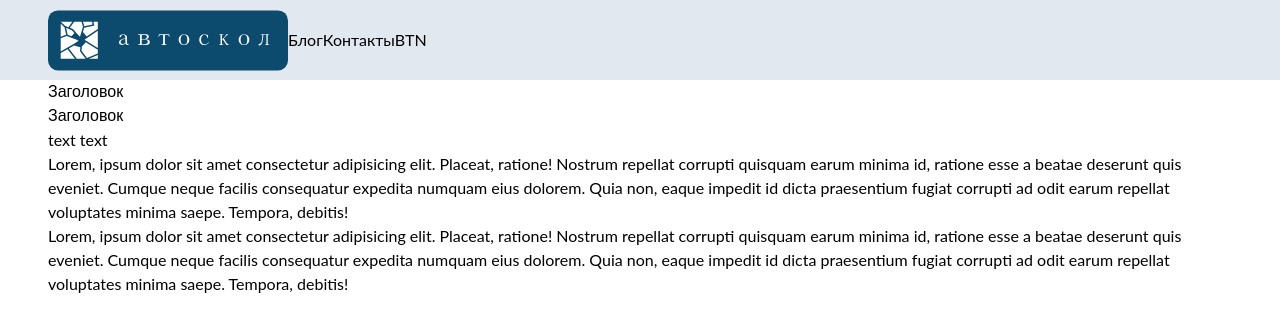
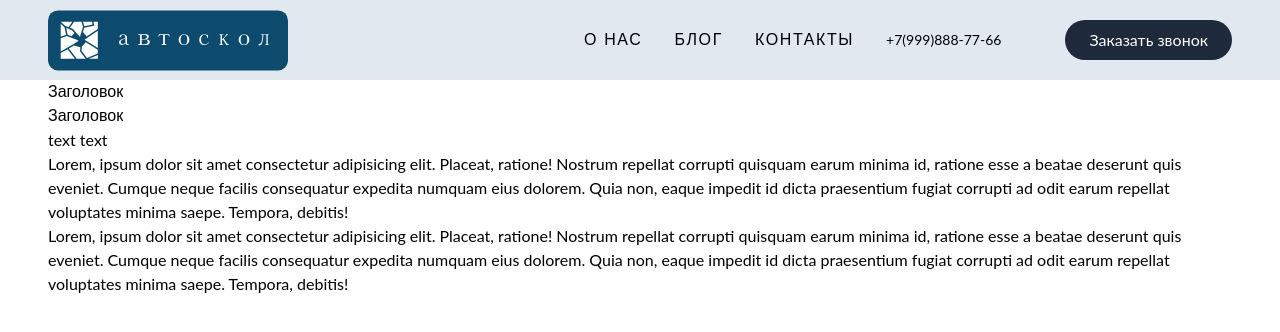
Before and after one commit to shiryaev585/skolauto, a Nuxt app: page / in a window 1280 px wide. Shown: the top 332 px of the page. Built offline with nearby package versions, Linux system fonts and the light colour scheme.

Commit message:
in progress

```diff
--- a/assets/style/_global.scss
+++ b/assets/style/_global.scss
@@ -1,5 +1,5 @@
 $font-main: 'Lato', sans-serif;
-$font-heading: 'Raleway', sans-serif;
+$font-heading: 'Oswald', sans-serif;
 
 
 $red: rgb(241, 57, 57);
--- a/components/site/Header.vue
+++ b/components/site/Header.vue
@@ -3,16 +3,21 @@
         'header some fixed top-0 left-0 w-screen flex items-center bg-slate-200',
         { '_scrolled backdrop-blur-md': isScrolled }
         ]">
-        <div class="container flex items-center">
+        <div class="container flex items-center justify-between">
             <nuxt-link to="/">
                 <ui-logo />
             </nuxt-link>
-            <nav>
-                <nuxt-link to="/posts">Блог</nuxt-link>
-                <nuxt-link to="/contacts">Контакты</nuxt-link>
-            </nav>
+            <div class="flex">
+                <nav class="header__nav flex items-center">
+                    <nuxt-link to="/about" class="header__nav-link uppercase tracking-widest hover:opacity-50 transition-opacity duration-300">О нас</nuxt-link>
+                    <nuxt-link to="/posts" class="header__nav-link uppercase tracking-widest hover:opacity-50 transition-opacity duration-300">Блог</nuxt-link>
+                    <nuxt-link to="/contacts" class="header__nav-link uppercase tracking-widest hover:opacity-50 transition-opacity duration-300">Контакты</nuxt-link>
+                </nav>
 
-            <button @click="globalStore.toggleBodyLocked">BTN</button>
+                <a class="flex items-center ml-8 text-sm" href="tel:+79998887766">+7(999)888-77-66</a>
+
+                <ui-btn class="ml-16" @click="globalStore.togglePopup(true)">Заказать звонок</ui-btn>
+            </div>
         </div>
     </header>
 </template>
@@ -24,7 +29,7 @@ import { useGlobalStore } from '~/stores/global';
 const globalStore = useGlobalStore();
 
 const checkScroll = () => {
-    const currentScroll = window.scrollY > 5;
+    const currentScroll = window.scrollY > 20;
 
     if (isScrolled === currentScroll) { return; }
     isScrolled.value = currentScroll;
@@ -51,5 +56,19 @@ onUnmounted(() => {
     &._scrolled {
         background: rgba(255, 255, 255, .2);
     }
+
+    &__nav {
+        gap: 2rem;
+
+        &-link {
+            font-family: $font-heading;
+            font-weight: 400;
+
+            &.router-link-active {
+                pointer-events: none;
+                opacity: .5;
+            }
+        }
+    }
 }
 </style>
--- /dev/null
+++ b/components/site/Popup.vue
@@ -0,0 +1,18 @@
+<template>
+    <div :class="[
+        'site-popup fixed top-0 left-0 right-0 w-full h-full bg-black/80 transition-opacity duration-300',
+        { 'opacity-100 z-10': isPopup, 'opacity-0 z-[-1]': ! isPopup }
+        ]">
+        <ui-close-btn @click="globalStore.togglePopup(false)" />
+        <div class="bg-white fixed bottom-1/2 right-1/2 translate-x-1/2 translate-y-1/2 w-3/4 ">
+            <slot></slot>
+        </div>
+    </div>
+</template>
+
+<script setup>
+import { useGlobalStore } from '~/stores/global';
+
+const globalStore = useGlobalStore();
+const isPopup = computed(() => globalStore.isPopup);
+</script>
--- /dev/null
+++ b/components/ui/Btn.vue
@@ -0,0 +1,7 @@
+<template>
+    <button class="bg-slate-800 py-2 px-6 text-white rounded-full hover:opacity-80 transition-opacity duration-300">
+        <slot></slot>
+    </button>
+</template>
+<script>
+</script>
--- /dev/null
+++ b/components/ui/CloseBtn.vue
@@ -0,0 +1,33 @@
+<template>
+    <button
+        class="close-btn bg-slate-50 w-12 h-12 absolute top-8 right-8 hover:scale-110 transition-transform duration-300 "
+        @click="$emit('close')"
+    >
+    </button>
+</template>
+
+<script>
+</script>
+
+<style lang="scss" scoped>
+.close-btn {
+    &::before,
+    &::after {
+        content: "";
+        position: absolute;
+        left: 50%;
+        top: 50%;
+        background-color: #b4b4b4;
+        height: 1px;
+        width: 40%;
+    }
+
+    &::before {
+        transform: translate3d(-50%, -50%, 0) rotate(45deg);
+    }
+
+    &::after {
+        transform: translate3d(-50%, -50%, 0) rotate(-45deg);
+    }
+}
+</style>
--- a/layouts/default.vue
+++ b/layouts/default.vue
@@ -1,6 +1,11 @@
 <template>
     <div class="min-h-screen">
         <site-header />
+        <site-popup>
+            <p>Lorem ipsum dolor sit amet, consectetur adipisicing elit. Doloribus, accusamus?</p>
+            <p>Lorem ipsum dolor sit amet consectetur, adipisicing elit. Architecto ipsum eos reprehenderit perspiciatis eveniet voluptatibus sunt? Excepturi atque optio eveniet.</p>
+            <span>Lorem ipsum dolor sit amet, consectetur adipisicing elit. Neque provident, hic exercitationem quod dolorum harum!</span>
+        </site-popup>
         <main>
             <slot></slot>
         </main>
--- a/nuxt.config.ts
+++ b/nuxt.config.ts
@@ -31,8 +31,8 @@ export default defineNuxtConfig({
                     Lato: {
                         wght: [300, 400],
                     },
-                    Raleway: {
-                        wght: [500, 700],
+                    Oswald: {
+                        wght: [400, 500, 700],
                     }
 
                 }
--- a/stores/global.js
+++ b/stores/global.js
@@ -3,7 +3,7 @@ import { defineStore } from 'pinia';
 export const useGlobalStore = defineStore('global', {
     state: () => ({
         isBodyLocked: false,
-        isModal: false,
+        isPopup: false,
         showPreloader: false,
     }),
 
@@ -16,8 +16,8 @@ export const useGlobalStore = defineStore('global', {
                 : document.body.classList.remove('_locked');
         },
 
-        toggleModal(payload) {
-            this.isModal = payload;
+        togglePopup(payload) {
+            this.isPopup = payload;
             this.toggleBodyLocked();
         },
 
```
